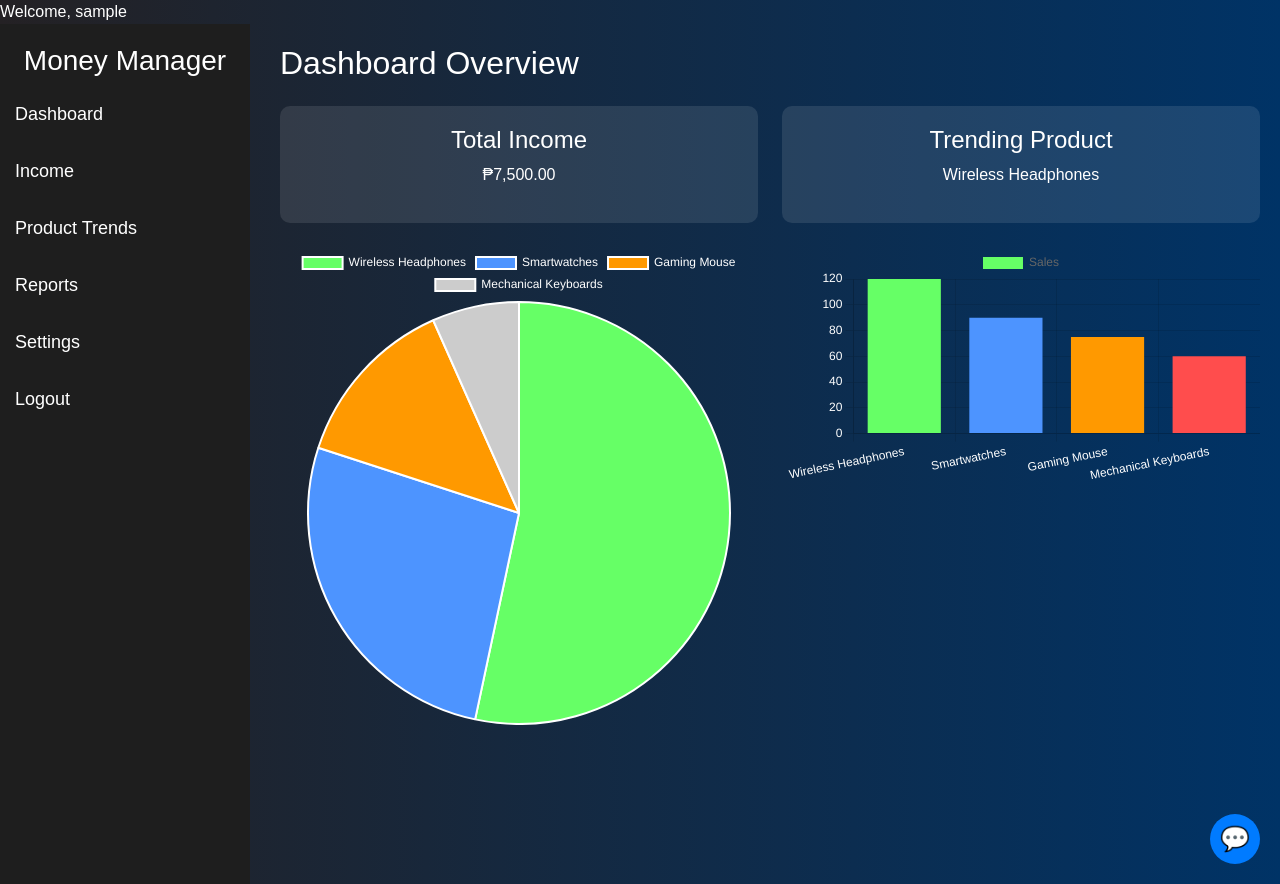
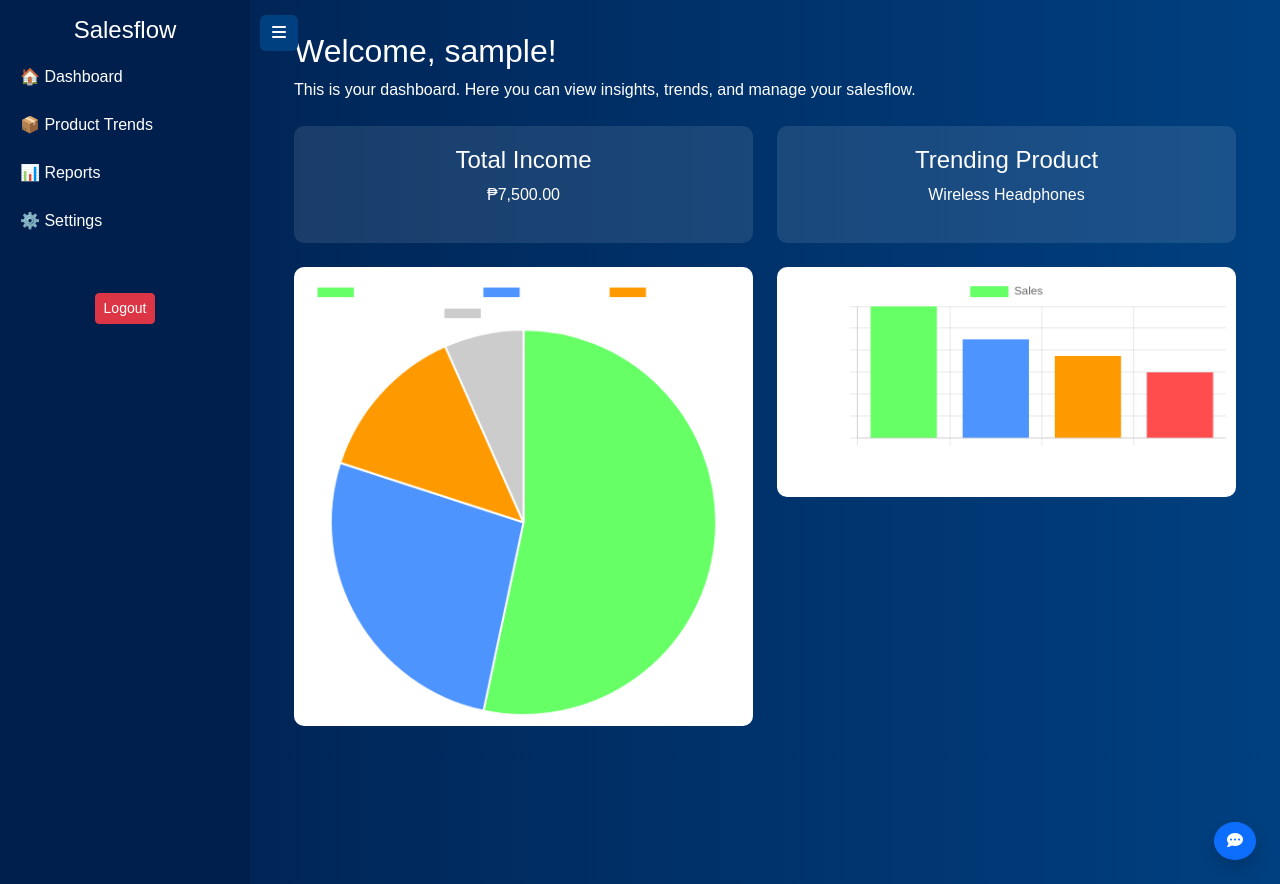
Before and after one commit to canefly/Salesflow, a PHP site: page /dashboard.php in a window 1280 px wide. Run offline with PHP 8.4, Linux system fonts and the light colour scheme; the visitor is signed in with stand-in values (Sample User, id 1).

Commit message:
Add logout functionality and enhance dashboard session management

```diff
--- a/Views/dashboard.php
+++ b/Views/dashboard.php
@@ -2,124 +2,199 @@
 if (session_status() === PHP_SESSION_NONE) {
   session_start();
 }
+if (!isset($_SESSION['user_id'])) {
+  header("Location: login.php");
+  exit;
+}
+$username = $_SESSION['username'];
 ?>
-
-<?php
-session_start();
-echo "Welcome, " . $_SESSION['username'];
-?>
-
 <!DOCTYPE html>
 <html lang="en">
 <head>
-    <meta charset="UTF-8">
-    <meta name="viewport" content="width=device-width, initial-scale=1.0">
-    <title>Dashboard - Money Manager</title>
-    <link href="https://cdn.jsdelivr.net/npm/bootstrap@5.3.0/dist/css/bootstrap.min.css" rel="stylesheet">
-    <script src="https://cdn.jsdelivr.net/npm/chart.js"></script>
+  <meta charset="UTF-8" />
+  <meta name="viewport" content="width=device-width, initial-scale=1.0" />
+  <title>Salesflow Dashboard</title>
+  <link href="https://cdn.jsdelivr.net/npm/bootstrap@5.3.0/dist/css/bootstrap.min.css" rel="stylesheet" />
+  <link href="https://cdnjs.cloudflare.com/ajax/libs/font-awesome/6.5.0/css/all.min.css" rel="stylesheet" />
   <style>
-        body { font-family: Arial, sans-serif; background: linear-gradient(to right, #242124, #003366); color: white; }
-        .sidebar { height: 100vh; width: 250px; position: fixed; background: #1e1e1e; padding-top: 20px; }
-        .sidebar a { padding: 15px; text-decoration: none; font-size: 18px; display: block; color: white; }
-        .sidebar a:hover { background: #444; }
-        .main-content { margin-left: 260px; padding: 20px; }
-        .card-custom { background: rgba(255, 255, 255, 0.1); border: none; padding: 20px; border-radius: 10px; text-align: center; color: white; }
-        .table th, .table td { color: white !important; }
-        .chart-label { color: white !important; font-weight: bold; }
-
-        /* Chat Widget */
-        #chat-container { position: fixed; bottom: 20px; right: 20px; z-index: 1000; }
-        #chat-bubble { width: 50px; height: 50px; background: #007bff; color: white; border-radius: 50%;
-            display: flex; justify-content: center; align-items: center; font-size: 24px; cursor: pointer; }
-        #chat-window { width: 300px; height: 400px; background: white; color: black; border-radius: 10px;
-            display: none; flex-direction: column; box-shadow: 0px 4px 6px rgba(0, 0, 0, 0.3); }
-        #chat-header { background: #007bff; color: white; padding: 10px; display: flex; justify-content: space-between; }
-        #chat-messages { flex: 1; padding: 10px; overflow-y: auto; }
-        #chat-input-container { display: flex; padding: 10px; }
-        #chat-input { flex: 1; padding: 5px; }
+    body {
+      font-family: Arial, sans-serif;
+      background: linear-gradient(to right, #001f4d, #004080);
+      color: white;
+    }
+    .sidebar {
+      width: 250px;
+      background-color: #001f4d;
+      position: fixed;
+      top: 0; left: 0;
+      height: 100vh;
+      padding-top: 1rem;
+      transition: all 0.3s ease;
+      z-index: 1000;
+    }
+    .sidebar.collapsed {
+      width: 70px;
+    }
+    .sidebar a {
+      color: white;
+      padding: 12px 20px;
+      display: block;
+      text-decoration: none;
+      white-space: nowrap;
+    }
+    .sidebar a:hover {
+      background-color: #003366;
+    }
+    .toggle-btn {
+      position: fixed;
+      top: 15px;
+      left: 260px;
+      background-color: #004080;
+      border: none;
+      color: white;
+      z-index: 1100;
+    }
+    .main {
+      margin-left: 250px;
+      padding: 2rem;
+      transition: margin-left 0.3s ease;
+    }
+    .collapsed + .main {
+      margin-left: 70px;
+    }
+    .card-custom {
+      background: rgba(255, 255, 255, 0.1);
+      border: none;
+      padding: 20px;
+      border-radius: 10px;
+      text-align: center;
+      color: white;
+    }
+    canvas {
+      background: white;
+      border-radius: 10px;
+      padding: 10px;
+    }
   </style>
 </head>
 <body>
-    <div class="sidebar">
-        <h3 class="text-center">Money Manager</h3>
-        <a href="#">Dashboard</a>
-        <a href="income.html">Income</a>
-        <a href="#">Product Trends</a>
-        <a href="#">Reports</a>
-        <a href="#">Settings</a>
-        <a href="#">Logout</a>
+  <div class="sidebar" id="sidebar">
+    <h4 class="text-center text-white">Salesflow</h4>
+    <a href="#">🏠 Dashboard</a>
+    <a href="#">📦 Product Trends</a>
+    <a href="#">📊 Reports</a>
+    <a href="#">⚙️ Settings</a>
+    <form action="../backend/logout.php" method="POST" class="text-center mt-5">
+      <button type="submit" class="btn btn-danger btn-sm">Logout</button>
+    </form>
   </div>
 
-    <div class="main-content">
-        <h2>Dashboard Overview</h2>
-        <div class="row mt-4">
+  <button class="btn toggle-btn" id="toggleSidebar"><i class="fas fa-bars"></i></button>
+
+  <div class="main">
+    <div class="container-fluid">
+      <div class="text-white mb-4">
+        <h2>Welcome, <?php echo htmlspecialchars($username); ?>!</h2>
+        <p>This is your dashboard. Here you can view insights, trends, and manage your salesflow.</p>
+      </div>
+
+      <div class="row g-4">
         <div class="col-md-6">
-                <div class="card-custom"><h4>Total Income</h4><p>₱7,500.00</p></div>
+          <div class="card-custom">
+            <h4>Total Income</h4>
+            <p>₱7,500.00</p>
+          </div>
         </div>
         <div class="col-md-6">
-                <div class="card-custom"><h4>Trending Product</h4><p>Wireless Headphones</p></div>
+          <div class="card-custom">
+            <h4>Trending Product</h4>
+            <p>Wireless Headphones</p>
+          </div>
         </div>
       </div>
 
       <div class="row mt-4">
-            <div class="col-md-6"><canvas id="incomeChart"></canvas></div>
-            <div class="col-md-6"><canvas id="productChart"></canvas></div>
+        <div class="col-md-6">
+          <canvas id="incomeChart"></canvas>
         </div>
+        <div class="col-md-6">
+          <canvas id="productChart"></canvas>
         </div>
-
-    <!-- Chat Widget -->
-    <div id="chat-container">
-        <div id="chat-bubble" onclick="toggleChat()">💬</div>
-        <div id="chat-window">
-            <div id="chat-header">
-                <span>Chat Support</span>
-                <button onclick="toggleChat()">×</button>
-            </div>
-            <div id="chat-messages"></div>
-            <div id="chat-input-container">
-                <input type="text" id="chat-input" placeholder="Type a message..." onkeypress="handleKeyPress(event)">
-                <button onclick="sendMessage()">Send</button>
       </div>
     </div>
   </div>
 
+  <!-- Chat Assistant -->
+  <aside id="ai-chat-panel" class="chat-panel position-fixed shadow bg-light" style="bottom: 0; right: 20px; width: 320px; max-height: 500px; border-radius: 10px 10px 0 0; display: none;" role="dialog" aria-modal="true" aria-labelledby="chat-panel-title">
+    <header class="chat-header d-flex align-items-center justify-content-between bg-primary text-white px-3 py-2">
+      <h5 class="mb-0" id="chat-panel-title">Salesflow AI Assistant</h5>
+      <button class="btn-close btn-close-white" id="chat-close-btn" aria-label="Close chat"></button>
+    </header>
+    <div class="chat-body bg-white p-2" id="chat-messages"></div>
+    <footer class="chat-footer p-2 bg-light">
+      <div class="input-group">
+        <textarea class="form-control" rows="1" id="chat-input" placeholder="Ask something..."></textarea>
+        <button class="btn btn-primary" id="chat-send-btn">Send</button>
+      </div>
+    </footer>
+  </aside>
+  <button id="ai-chat-button" class="btn btn-primary position-fixed bottom-0 end-0 m-4 rounded-circle shadow"><i class="fas fa-comment-dots"></i></button>
+
+  <script src="https://cdn.jsdelivr.net/npm/bootstrap@5.3.0/dist/js/bootstrap.bundle.min.js"></script>
+  <script src="https://cdn.jsdelivr.net/npm/chart.js"></script>
   <script>
-        function toggleChat() {
-            var chatWindow = document.getElementById('chat-window');
-            chatWindow.style.display = chatWindow.style.display === 'none' ? 'flex' : 'none';
-        }
-        function handleKeyPress(event) {
-            if (event.key === 'Enter') sendMessage();
-        }
-        function sendMessage() {
-            var input = document.getElementById('chat-input');
-            if (input.value.trim() !== '') {
-                var messages = document.getElementById('chat-messages');
-                var newMessage = document.createElement('div');
-                newMessage.textContent = input.value;
-                messages.appendChild(newMessage);
-                input.value = '';
-                messages.scrollTop = messages.scrollHeight;
+    document.getElementById("toggleSidebar").addEventListener("click", function () {
+      const sidebar = document.getElementById("sidebar");
+      sidebar.classList.toggle("collapsed");
+      document.querySelector(".main").classList.toggle("collapsed");
+    });
+
+    const incomeChart = new Chart(document.getElementById("incomeChart"), {
+      type: 'pie',
+      data: {
+        labels: ['Wireless Headphones', 'Smartwatches', 'Gaming Mouse', 'Mechanical Keyboards'],
+        datasets: [{
+          data: [4000, 2000, 1000, 500],
+          backgroundColor: ['#66ff66', '#4d94ff', '#ff9900', '#cccccc']
+        }]
+      },
+      options: {
+        plugins: {
+          legend: {
+            labels: {
+              color: 'white'
             }
           }
-
-        var ctx1 = document.getElementById('incomeChart').getContext('2d');
-        new Chart(ctx1, {
-            type: 'pie',
-            data: { labels: ['Wireless Headphones', 'Smartwatches', 'Gaming Mouse', 'Mechanical Keyboards'],
-                datasets: [{ data: [4000, 2000, 1000, 500], backgroundColor: ['#66ff66', '#4d94ff', '#ff9900', '#cccccc'] }] },
-            options: { plugins: { legend: { labels: { color: 'white' } } } }
+        }
+      }
     });
 
-        var ctx2 = document.getElementById('productChart').getContext('2d');
-        new Chart(ctx2, {
+    const productChart = new Chart(document.getElementById("productChart"), {
       type: 'bar',
-            data: { labels: ['Wireless Headphones', 'Smartwatches', 'Gaming Mouse', 'Mechanical Keyboards'],
-                datasets: [{ label: 'Sales', data: [120, 90, 75, 60], backgroundColor: ['#66ff66', '#4d94ff', '#ff9900', '#ff4d4d'] }] },
-            options: { scales: { x: { ticks: { color: 'white' } }, y: { ticks: { color: 'white' } } } }
+      data: {
+        labels: ['Wireless Headphones', 'Smartwatches', 'Gaming Mouse', 'Mechanical Keyboards'],
+        datasets: [{
+          label: 'Sales',
+          data: [120, 90, 75, 60],
+          backgroundColor: ['#66ff66', '#4d94ff', '#ff9900', '#ff4d4d']
+        }]
+      },
+      options: {
+        scales: {
+          x: { ticks: { color: 'white' } },
+          y: { ticks: { color: 'white' } }
+        }
+      }
+    });
+
+    // Chat toggle
+    const chatPanel = document.getElementById("ai-chat-panel");
+    document.getElementById("ai-chat-button").addEventListener("click", () => {
+      chatPanel.style.display = 'flex';
+    });
+    document.getElementById("chat-close-btn").addEventListener("click", () => {
+      chatPanel.style.display = 'none';
     });
   </script>
-
-    <script src="https://cdn.jsdelivr.net/npm/bootstrap@5.3.0/dist/js/bootstrap.bundle.min.js"></script>
 </body>
 </html>
```
Also changed, not shown: Backend/logout.php (added, +9 -0 lines). Lines whose indentation alone changed are shown as unchanged.
